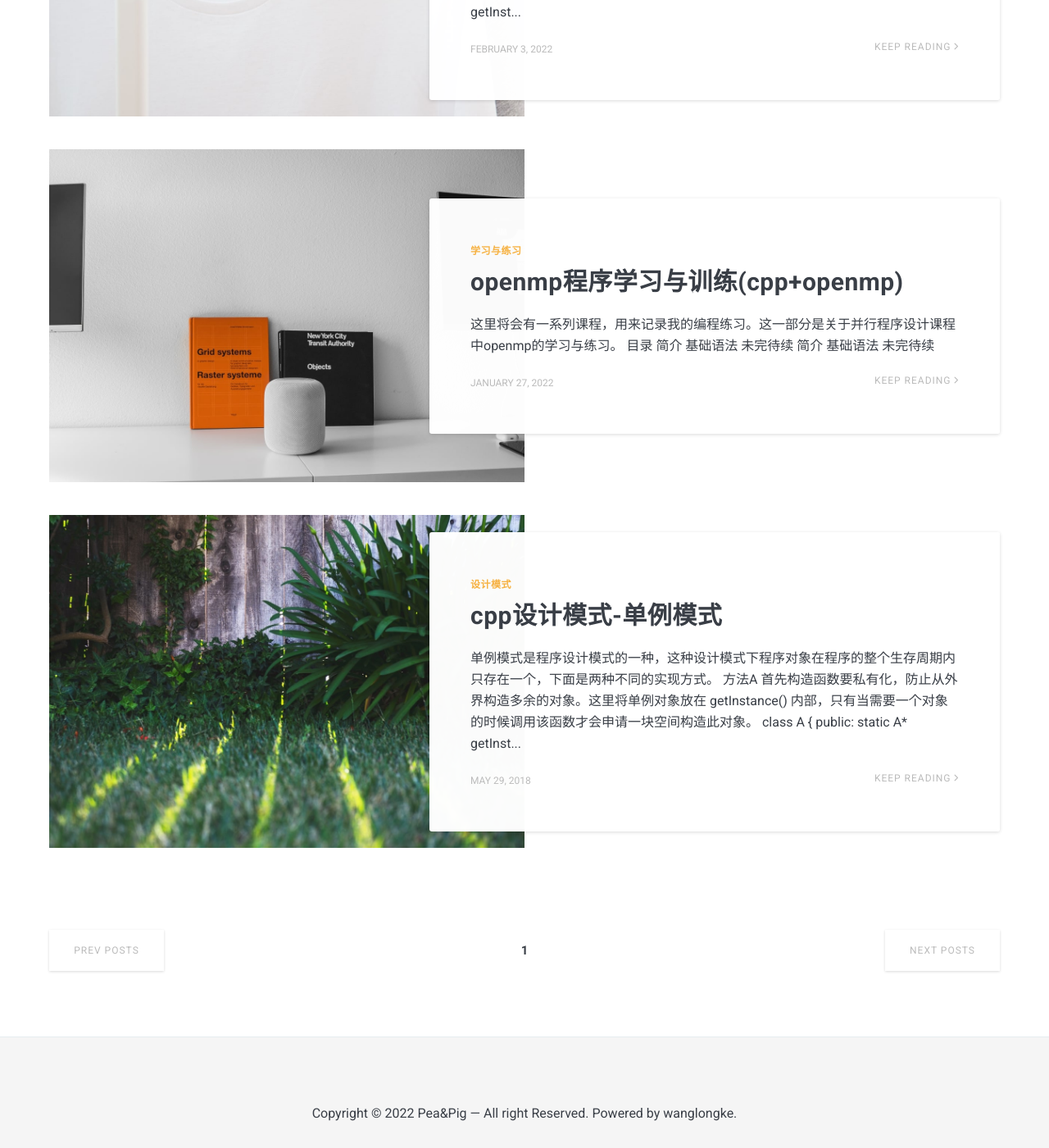
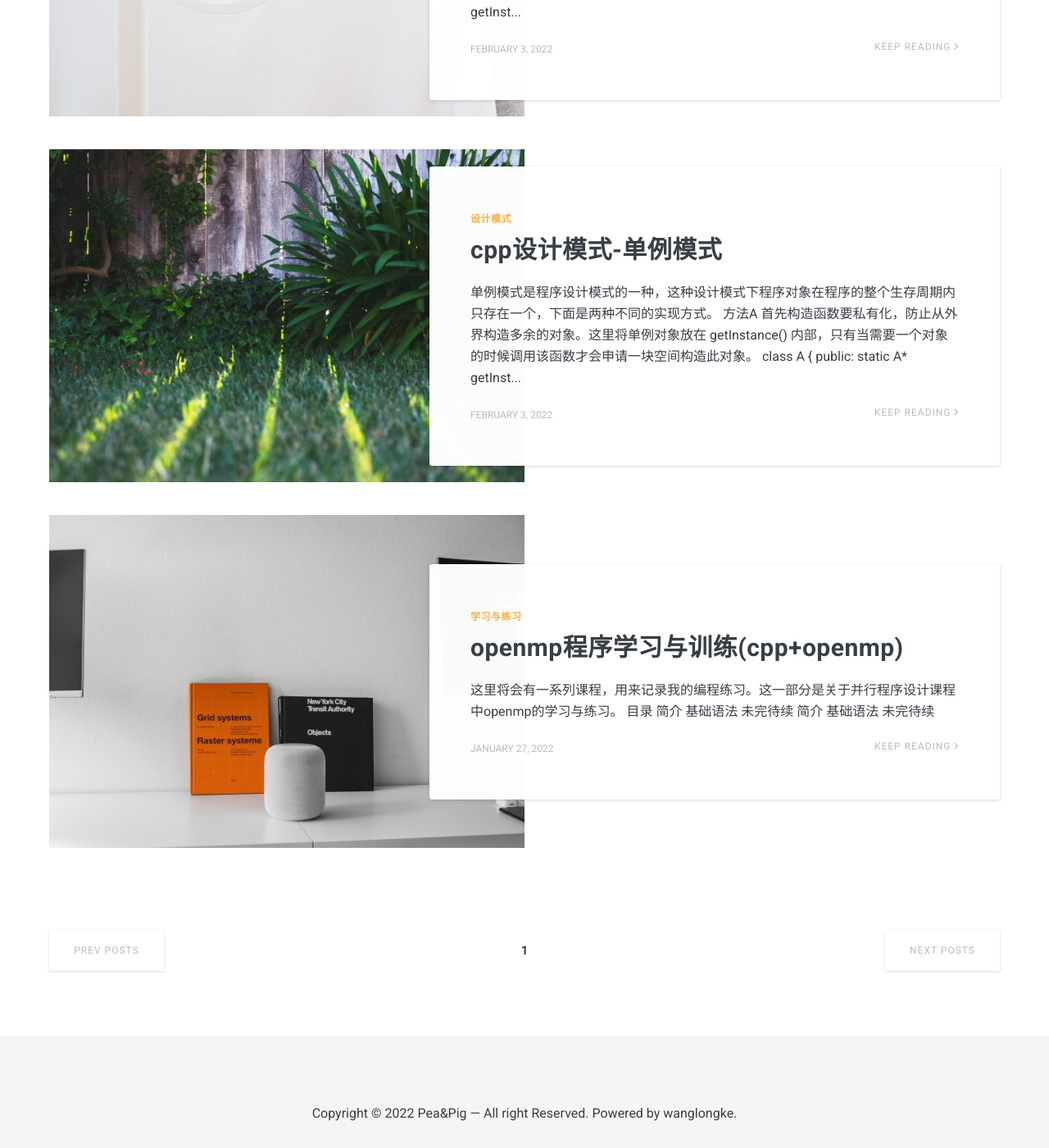
Before and after one commit to Wanglongke/wanglongke.github.io, a Jekyll site: the page built from index.html, in a window 1280 px wide and 1400 px high, scrolled down 1035 px. Shown: the whole window at 82% size. Built offline with Jekyll 4.4.1, drawn with Linux system fonts in a browser that asks for light colours; nearby versions of some CDN libraries; the list of posts is cut into pages by our own code.

Commit message:
"update"

```diff
--- a/_posts/2018-05-29-cppSingleton.markdown
+++ b/_posts/2018-05-29-cppSingleton.markdown
@@ -1,7 +1,7 @@
 ---
 layout: post
 title:  cpp设计模式-单例模式
-date:   2018-05-29 18:05:55 +0300
+date:   2022-02-03 12:00:00 +0300
 image:  10.jpg
 tags:   设计模式
 ---
```
